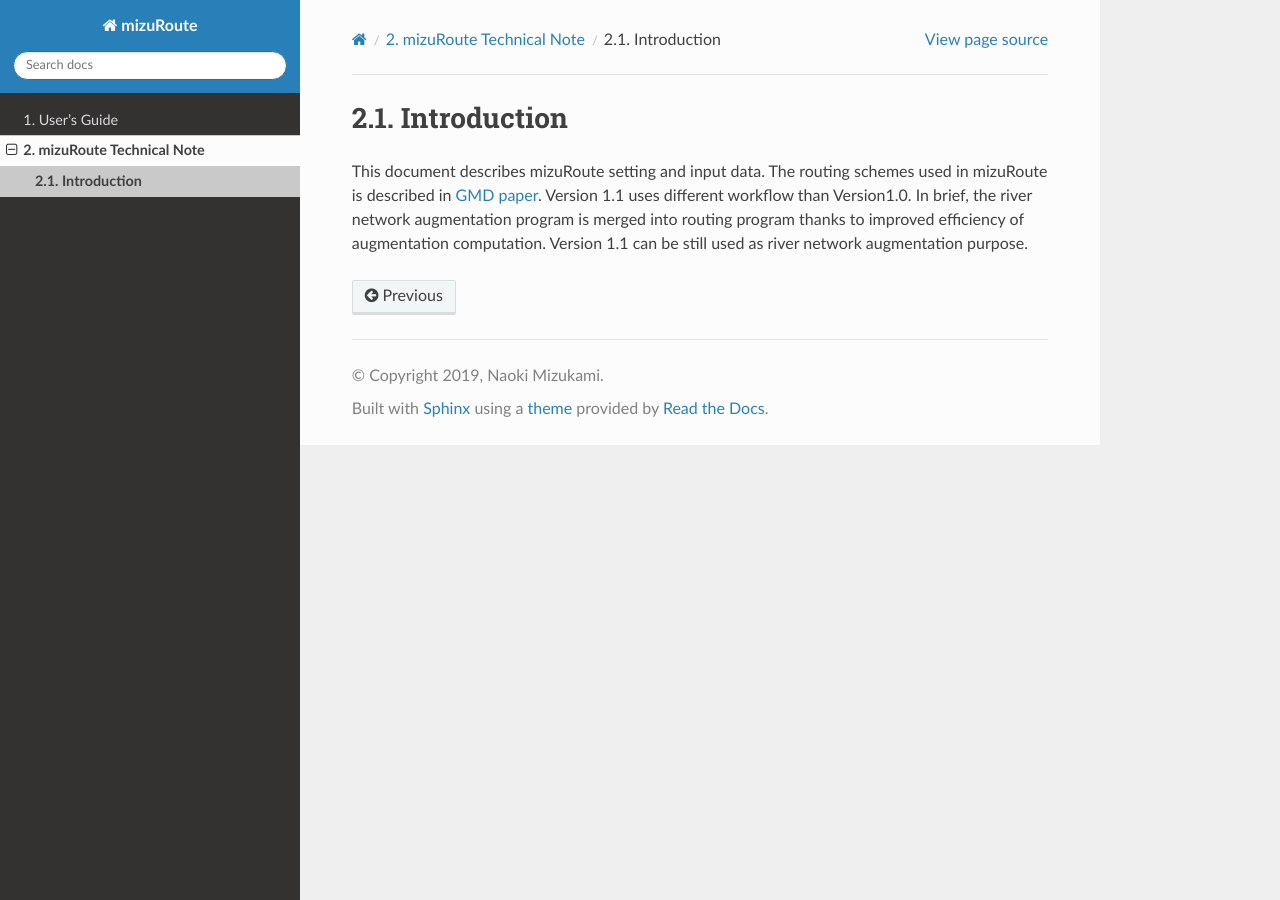
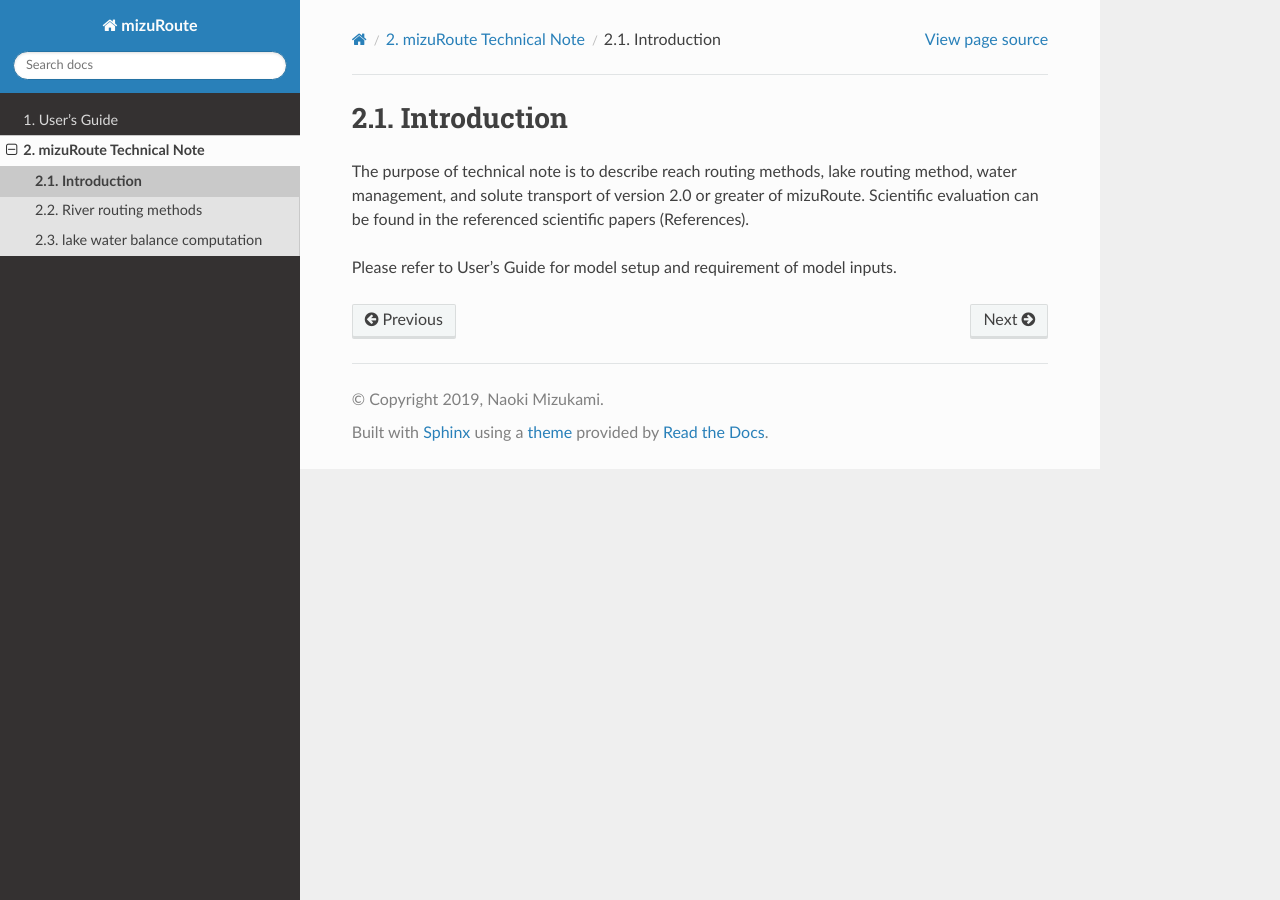
Before and after one commit to ESCOMP/mizuRoute, a Sphinx documentation site: the page built from docs/source/tech_note/Intro.rst, in a window 1280 px wide. Built offline with Sphinx 7.4.7 and the Read the Docs theme 3.1.0, drawn with Linux system fonts in a browser that asks for light colours.

Commit message:
Added a few templates for technical note

```diff
--- a/docs/source/tech_note/Intro.rst
+++ b/docs/source/tech_note/Intro.rst
@@ -1,6 +1,7 @@
 Introduction
 ============
 
-This document describes mizuRoute setting and input data. The routing schemes used in mizuRoute is described in `GMD paper <https://www.geosci-model-dev.net/9/2223/2016/>`_.
-Version 1.1 uses different workflow than Version1.0. In brief, the river network augmentation program is merged into routing program thanks to improved efficiency of augmentation computation.
-Version 1.1 can be still used as river network augmentation purpose.
+The purpose of technical note is to describe reach routing methods, lake routing method, water management, and solute transport of version 2.0 or greater
+of mizuRoute. Scientific evaluation can be found in the referenced scientific papers (References).
+
+Please refer to User's Guide for model setup and requirement of model inputs.
--- a/docs/source/tech_note/index.rst
+++ b/docs/source/tech_note/index.rst
@@ -8,3 +8,5 @@ mizuRoute Technical Note
    :maxdepth: 2
 
    Intro.rst
+   reach_routing.rst
+   lake_routing.rst
```
Also changed, not shown: docs/source/tech_note/lake_routing.rst (added, +19 -0 lines), docs/source/tech_note/reach_routing.rst (added, +30 -0 lines).
